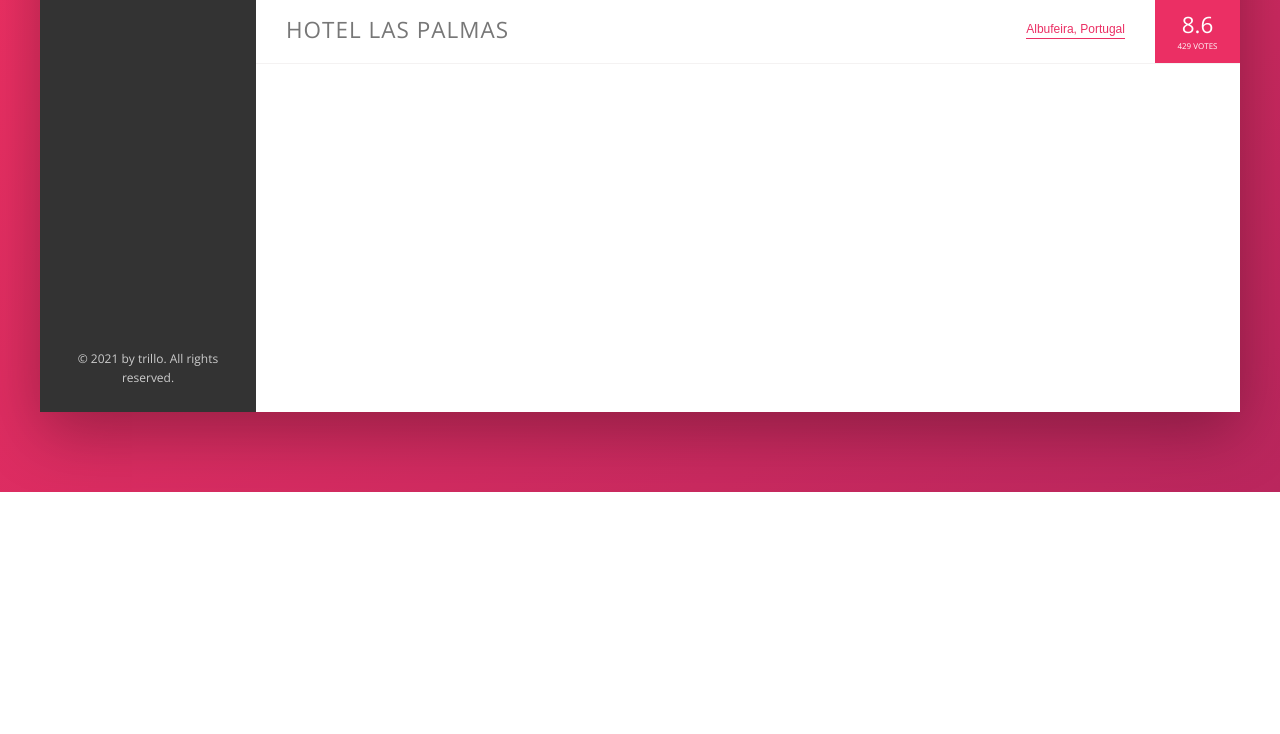
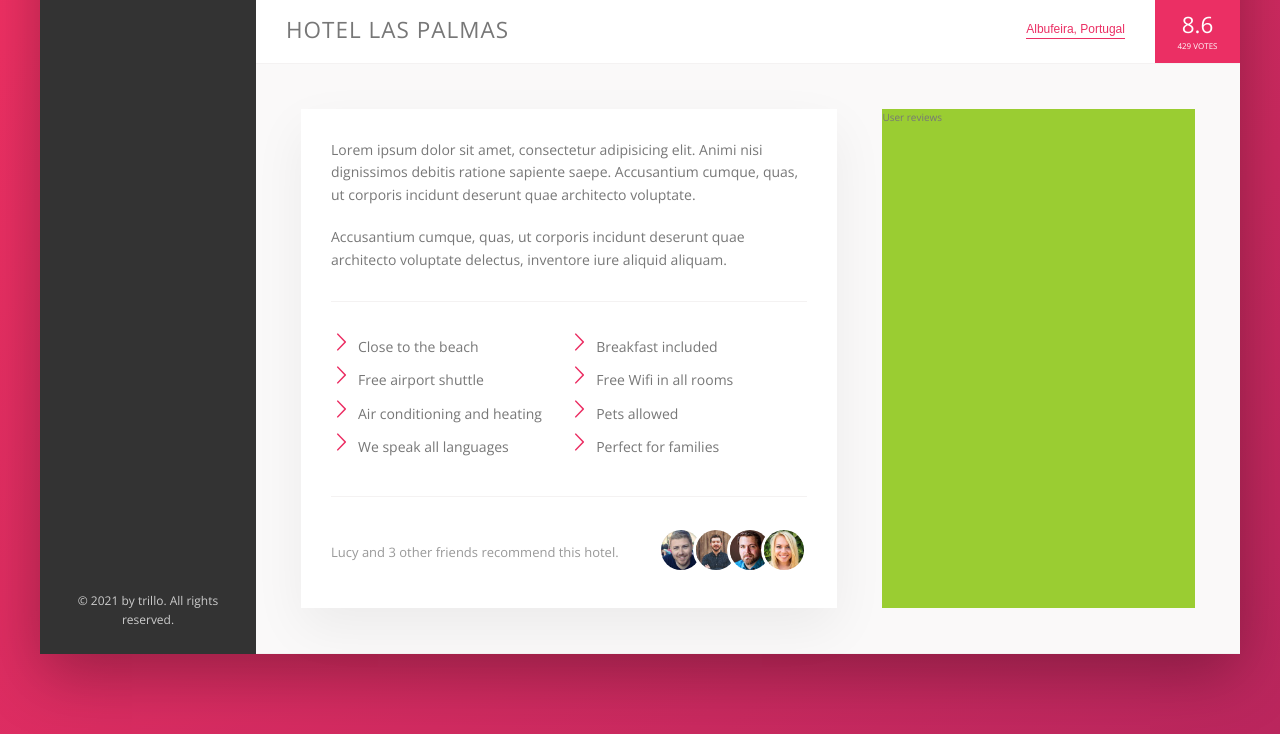
Before and after one commit to emersonhenriquedev/trillo, a website: page index.html in a window 1280 px wide. Shown: the part 538-1272 px from the top of the page. Before the commit the page ends 1030 px from the top, so only its background shows below. Drawn offline with nearby package versions, Linux system fonts and the light colour scheme.

Commit message:
description section

```diff
--- a/index.html
+++ b/index.html
@@ -128,6 +128,40 @@
             <div class="overview__rating-count">429 votes</div>
           </div>
         </div>
+        <div class="detail">
+          <div class="description">
+            <p class="paragraph">
+              Lorem ipsum dolor sit amet, consectetur adipisicing elit. Animi nisi dignissimos debitis ratione sapiente saepe. Accusantium cumque, quas, ut corporis incidunt deserunt quae architecto voluptate.
+            </p>
+            <p class="paragraph">
+              Accusantium cumque, quas, ut corporis incidunt deserunt quae architecto voluptate delectus, inventore iure aliquid aliquam.
+            </p>
+            <ul class="list">
+              <li class="list__item">Close to the beach</li>
+              <li class="list__item">Breakfast included</li>
+              <li class="list__item">Free airport shuttle</li>
+              <li class="list__item">Free Wifi in all rooms</li>
+              <li class="list__item">Air conditioning and heating</li>
+              <li class="list__item">Pets allowed</li>
+              <li class="list__item">We speak all languages</li>
+              <li class="list__item">Perfect for families</li>
+            </ul>
+            <div class="recommend">
+              <p class="recommend__count">
+                Lucy and 3 other friends recommend this hotel.
+              </p>
+              <div class="recommend__friends">
+                <img src="img/user-3.jpg" alt="Friend 1" class="recommend__photo">
+                <img src="img/user-4.jpg" alt="Friend 2" class="recommend__photo">
+                <img src="img/user-5.jpg" alt="Friend 3" class="recommend__photo">
+                <img src="img/user-6.jpg" alt="Friend 4" class="recommend__photo">
+              </div>
+            </div>
+          </div>
+          <div class="user-reviews">
+            User reviews
+          </div>
+        </div>
       </main>
     </div>
   </div>
--- a/sass/_base.scss
+++ b/sass/_base.scss
@@ -26,6 +26,9 @@ Grey dark 3: #999
     --color-grey-dark-3: #999;
 
     --shadow-dark: 0 2rem 6rem rgba(0,0,0,.3);
+    --shadow-light: 0 2rem 5rem rgba(0,0,0,.06);
+
+    --line: 1px solid var(--color-grey-light-2);
 }
 * {
   margin: 0;
--- a/sass/_components.scss
+++ b/sass/_components.scss
@@ -215,7 +215,7 @@
 .overview {
   display: flex;
   align-items: center;
-  border-bottom: 1px solid var(--color-grey-light-2);
+  border-bottom: var(--line);
 
   &__heading {
     font-size: 2.25rem;
@@ -311,3 +311,78 @@
     box-shadow: none;
   }
 }
+
+//////////////////////////
+// PARAGRAPH
+.paragraph:not(:last-of-type) {
+  margin-bottom: 2rem;
+}
+
+
+//////////////////////////
+// LIST
+.list {
+  list-style: none;
+  margin: 3rem 0;
+  padding: 3rem 0;
+  border-top: var(--line);
+  border-bottom: var(--line);
+
+  display: flex;
+  flex-wrap: wrap;
+
+  &__item {
+    flex: 0 0 50%;
+    margin-bottom: .7rem;
+  }
+
+  &__item::before {
+    content: "";
+    display: inline-block;
+    height: 2rem;
+    width: 2rem;
+    margin-right: .7rem;
+
+    // Older broswers
+    // background-image: url(../img/chevron-thin-right.svg);
+    // background-size: cover;
+
+    // Newer broswers -masks
+    background-color: var(--color-primary);
+    -webkit-mask-image: url(../img/chevron-thin-right.svg);
+    -webkit-mask-size: cover;
+    mask-image: url(../img/chevron-thin-right.svg);
+    mask-size: cover;
+  }
+}
+
+
+//////////////////////////
+// RECOMMEND
+.recommend {
+  font-size: 1.3rem;
+  color: var(--color-grey-dark-3);
+
+  display: flex;
+  align-items: center;
+
+  &__count {
+    margin-right: auto;
+  }
+
+  &__friends {
+
+  }
+
+  &__photo {
+    box-sizing: content-box;
+    height: 4rem;
+    width: 4rem;
+    border-radius: 50%;
+    border: 3px solid #fff;
+
+    &:not(:last-of-type) {
+      margin-right: -1.5rem;
+    }
+  }
+}
--- a/sass/_layout.scss
+++ b/sass/_layout.scss
@@ -10,7 +10,7 @@
 .header {
   height: 7rem;
   background-color: #fff;
-  border-bottom: 1px solid var(--color-grey-light-2);
+  border-bottom: var(--line);
   font-size: 1.4rem;
 
   display: flex;
@@ -32,7 +32,27 @@
 
 .hotel-view {
   background-color: #fff;
-  height: 80rem;
 
   flex: 1;
 }
+
+.detail {
+  display: flex;
+  padding: 4.5rem;
+  background-color: var(--color-grey-light-1);
+  border-bottom: var(--line)
+}
+
+.description {
+  font-size: 1.4rem;
+  background-color: #fff;
+  box-shadow: var(--shadow-light);
+  padding: 3rem;
+  flex: 0 0 60%;
+  margin-right: 4.5rem;
+}
+
+.user-reviews {
+  background-color: yellowgreen;
+  flex: 1;
+}
```
Also changed, not shown: img/chevron-thin-right.svg (added), img/user-1.jpg (added), img/user-2.jpg (added), img/user-3.jpg (added), img/user-4.jpg (added), img/user-5.jpg (added), img/user-6.jpg (added), sass/main.css, 1 other file.
